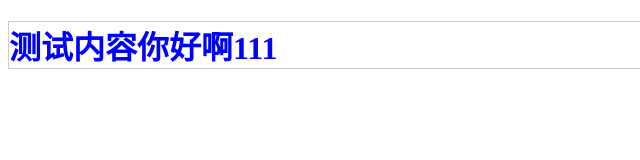
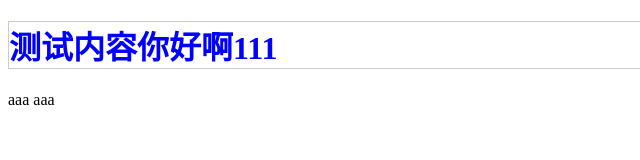
Before and after one commit to xllen/git-home, a website: page src/index.html in a window 1280 px wide. Shown: the full height of the page, 0-640 px from the left. Drawn offline with nearby package versions, Linux system fonts and the light colour scheme; files that its build step writes are made by us from their sources.

Commit message:
修改了xx

```diff
--- a/src/index.html
+++ b/src/index.html
@@ -7,7 +7,8 @@
 </head>
 <body>
 	<h1>测试内容你好啊111</h1>
-
+aaa
+aaa
 	<script type="text/javascript" src="js/all.js"></script>
 </body>
 </html>
```
